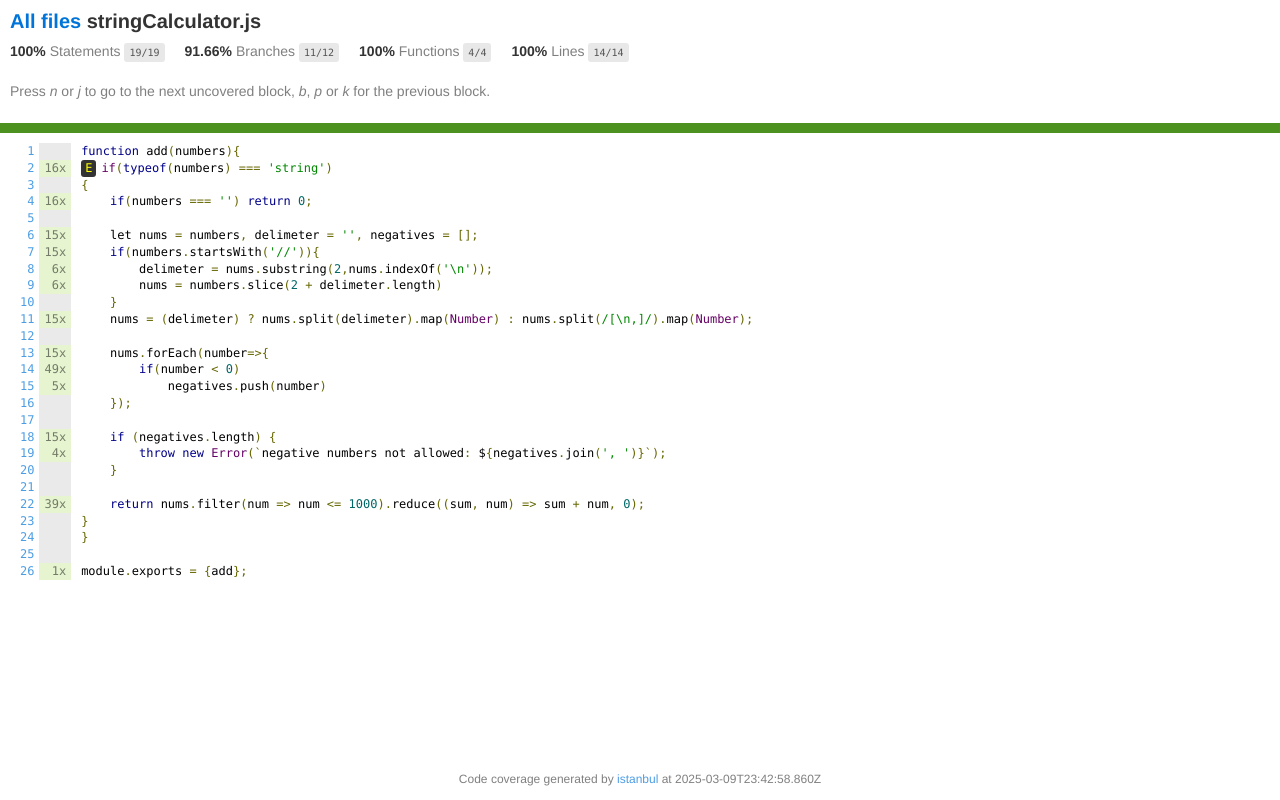
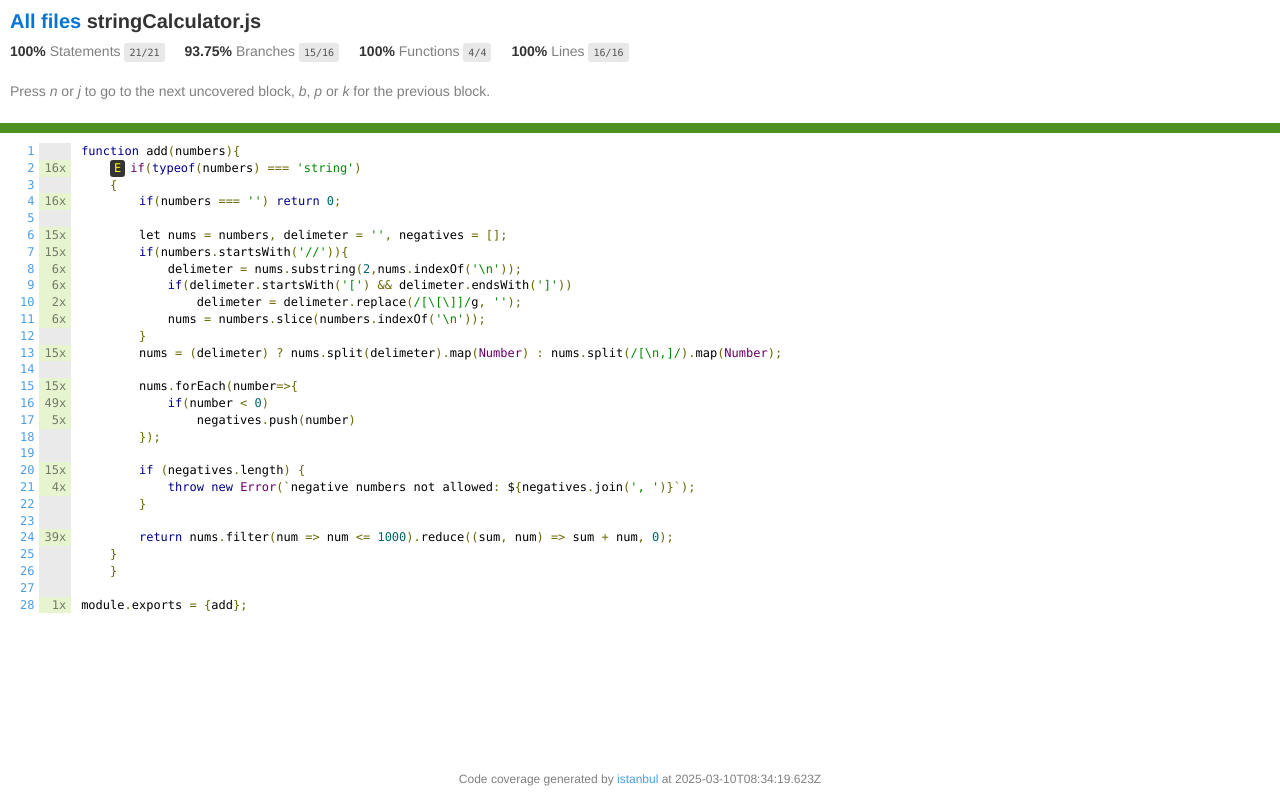
Before and after one commit to eshaansinghparihar/string-calculator-kata, a plain HTML site: page stringCalculator.js.html in a window 1280 px wide. Drawn offline with Linux system fonts and the light colour scheme.

Commit message:
deploy: 58f88b23aceffc5c0ad6ef10257bbbd22576c3b2

```diff
--- a/stringCalculator.js.html
+++ b/stringCalculator.js.html
@@ -25,14 +25,14 @@
             <div class='fl pad1y space-right2'>
                 <span class="strong">100% </span>
                 <span class="quiet">Statements</span>
-                <span class='fraction'>19/19</span>
+                <span class='fraction'>21/21</span>
             </div>
 
 
             <div class='fl pad1y space-right2'>
-                <span class="strong">91.66% </span>
+                <span class="strong">93.75% </span>
                 <span class="quiet">Branches</span>
-                <span class='fraction'>11/12</span>
+                <span class='fraction'>15/16</span>
             </div>
 
 
@@ -46,7 +46,7 @@
             <div class='fl pad1y space-right2'>
                 <span class="strong">100% </span>
                 <span class="quiet">Lines</span>
-                <span class='fraction'>14/14</span>
+                <span class='fraction'>16/16</span>
             </div>
 
 
@@ -88,7 +88,9 @@
 <a name='L23'></a><a href='#L23'>23</a>
 <a name='L24'></a><a href='#L24'>24</a>
 <a name='L25'></a><a href='#L25'>25</a>
-<a name='L26'></a><a href='#L26'>26</a></td><td class="line-coverage quiet"><span class="cline-any cline-neutral">&nbsp;</span>
+<a name='L26'></a><a href='#L26'>26</a>
+<a name='L27'></a><a href='#L27'>27</a>
+<a name='L28'></a><a href='#L28'>28</a></td><td class="line-coverage quiet"><span class="cline-any cline-neutral">&nbsp;</span>
 <span class="cline-any cline-yes">16x</span>
 <span class="cline-any cline-neutral">&nbsp;</span>
 <span class="cline-any cline-yes">16x</span>
@@ -96,6 +98,8 @@
 <span class="cline-any cline-yes">15x</span>
 <span class="cline-any cline-yes">15x</span>
 <span class="cline-any cline-yes">6x</span>
+<span class="cline-any cline-yes">6x</span>
+<span class="cline-any cline-yes">2x</span>
 <span class="cline-any cline-yes">6x</span>
 <span class="cline-any cline-neutral">&nbsp;</span>
 <span class="cline-any cline-yes">15x</span>
@@ -117,11 +121,13 @@
     <span class="missing-if-branch" title="else path not taken" >E</span>if(typeof(numbers) === 'string')
     {
         if(numbers === '') return 0;
-&nbsp;
+
         let nums = numbers, delimeter = '', negatives = [];
         if(numbers.startsWith('//')){
             delimeter = nums.substring(2,nums.indexOf('\n'));
-        nums = numbers.slice(2 + delimeter.length)
+            if(delimeter.startsWith('[') &amp;&amp; delimeter.endsWith(']'))
+                delimeter = delimeter.replace(/[\[\]]/g, '');
+            nums = numbers.slice(numbers.indexOf('\n'));
         }
         nums = (delimeter) ? nums.split(delimeter).map(Number) : nums.split(/[\n,]/).map(Number);
 
@@ -129,11 +135,11 @@
             if(number &lt; 0)
                 negatives.push(number)
         });
-&nbsp;
+
         if (negatives.length) {
             throw new Error(`negative numbers not allowed: ${negatives.join(', ')}`);
         }
-&nbsp;
+
         return nums.filter(num =&gt; num &lt;= 1000).reduce((sum, num) =&gt; sum + num, 0);
     }
     }
@@ -145,7 +151,7 @@ module.exports = {add};</pre></td></tr></table></pre>
             <div class='footer quiet pad2 space-top1 center small'>
                 Code coverage generated by
                 <a href="https://istanbul.js.org/" target="_blank" rel="noopener noreferrer">istanbul</a>
-                at 2025-03-09T23:42:58.860Z
+                at 2025-03-10T08:34:19.623Z
             </div>
         <script src="prettify.js"></script>
         <script>
```
Also changed, not shown: index.html (+9 -9 lines). Lines whose indentation alone changed are shown as unchanged.
